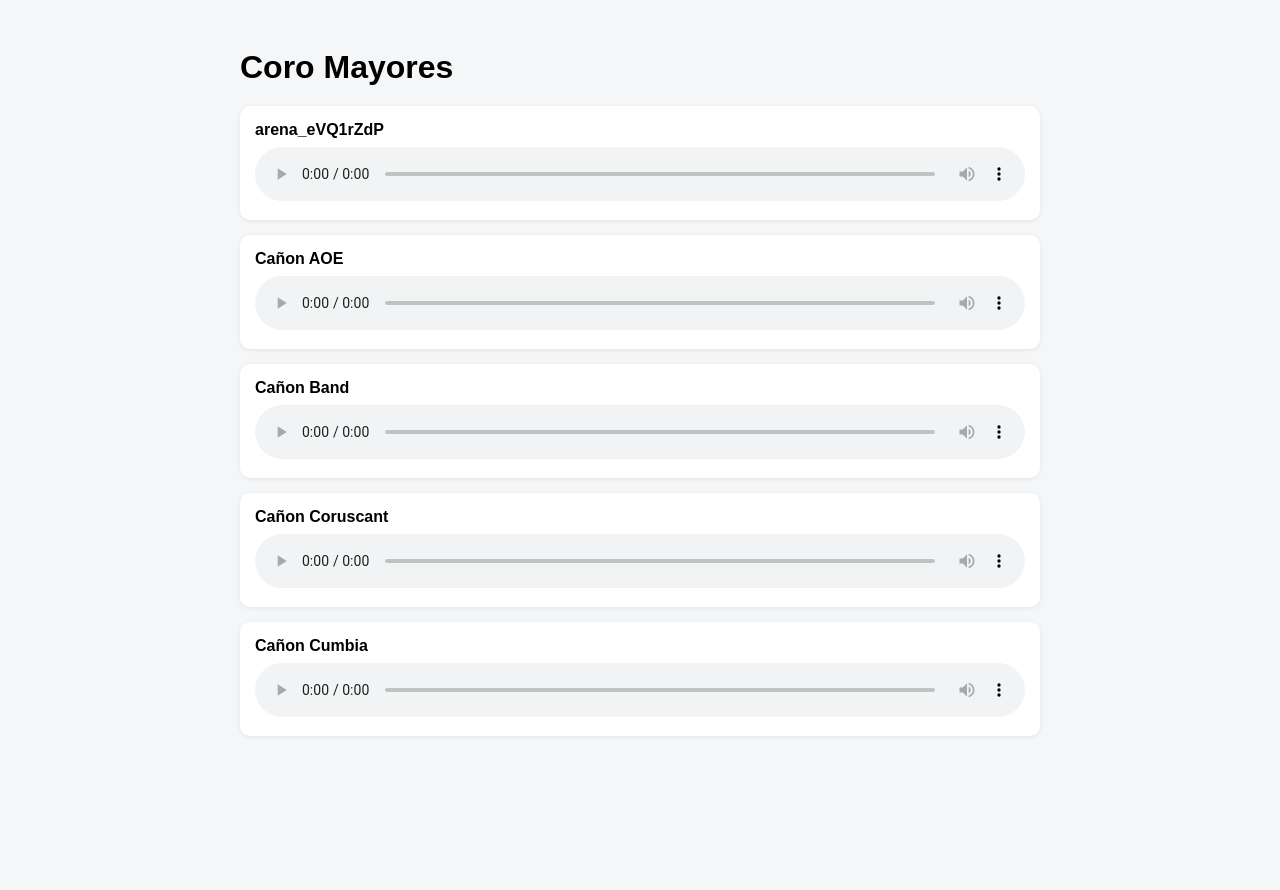
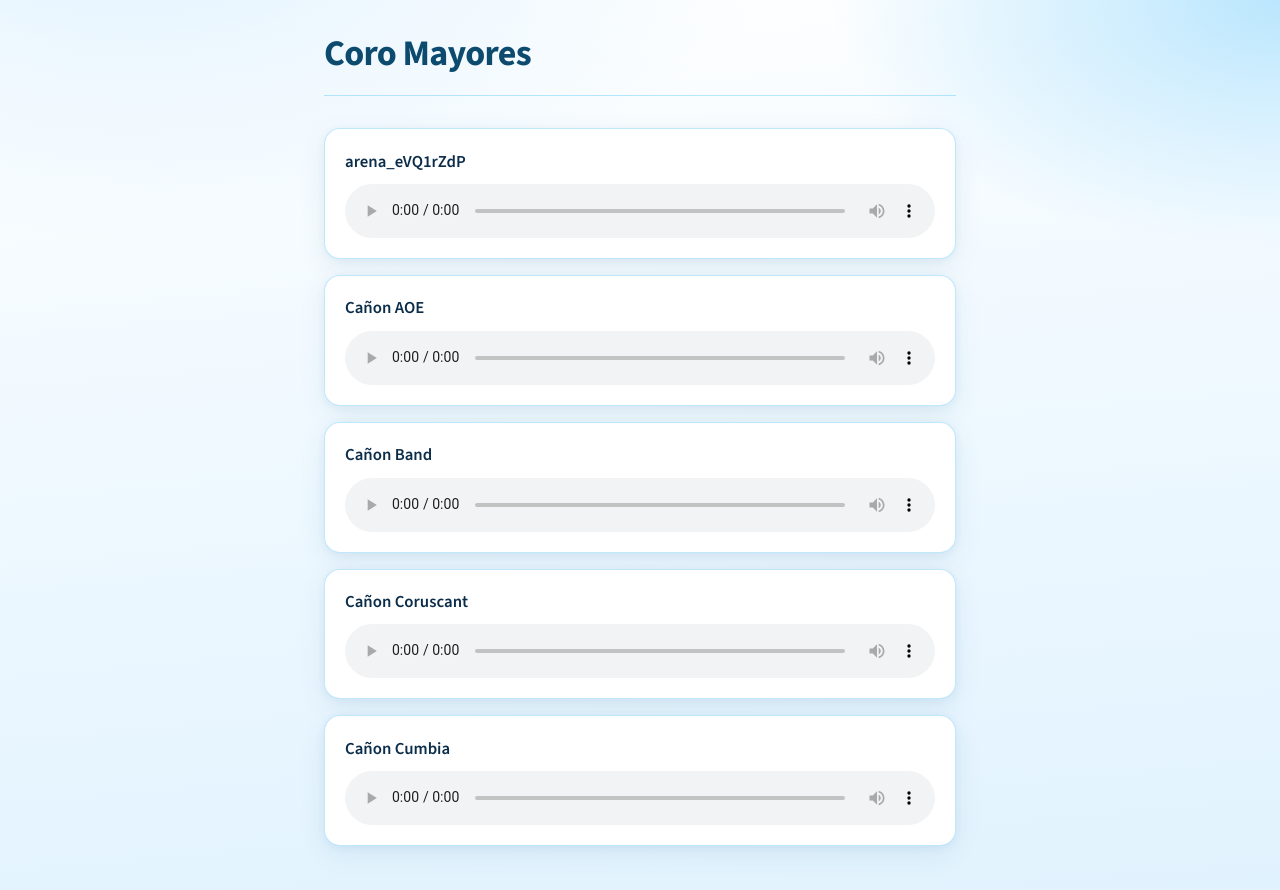
Before and after one commit to kalel3-hash/Web-Coro-Mayores, a website: page index.html in a window 1280 px wide. Before the commit the page ends 800 px from the top, so only its background shows below. Drawn offline with nearby package versions, Linux system fonts and the light colour scheme; no server answers.

Commit message:
Tema visual: paleta blanco-celeste-azul y fuente Source Sans 3.

```diff
--- a/index.html
+++ b/index.html
@@ -2,36 +2,121 @@
 <html lang="es">
 <head>
   <meta charset="UTF-8">
+  <meta name="viewport" content="width=device-width, initial-scale=1">
   <title>Coro Mayores</title>
+  <link rel="preconnect" href="https://fonts.googleapis.com">
+  <link rel="preconnect" href="https://fonts.gstatic.com" crossorigin>
+  <link href="https://fonts.googleapis.com/css2?family=Source+Sans+3:wght@400;600;700&display=swap" rel="stylesheet">
   <style>
-    body { font-family: Arial; background:#f4f6f8; padding:20px; }
-    .container { max-width:800px; margin:auto; }
-    h1 { margin-bottom: 20px; }
+    :root {
+      --color-white: #ffffff;
+      --color-celeste-50: #f0f9ff;
+      --color-celeste-100: #e0f2fe;
+      --color-celeste-200: #bae6fd;
+      --color-blue-400: #38bdf8;
+      --color-blue-600: #0284c7;
+      --color-blue-800: #075985;
+      --color-blue-950: #0c2d4a;
+      --text-body: #164e63;
+      --text-heading: #0c4a6e;
+      --shadow-card: 0 8px 28px rgba(7, 89, 133, 0.08), 0 2px 8px rgba(7, 89, 133, 0.06);
+      --radius-lg: 16px;
+      --radius-md: 12px;
+    }
+
+    * {
+      box-sizing: border-box;
+    }
+
+    body {
+      margin: 0;
+      min-height: 100vh;
+      font-family: "Source Sans 3", system-ui, -apple-system, "Segoe UI", sans-serif;
+      font-size: 1.0625rem;
+      line-height: 1.55;
+      color: var(--text-body);
+      background:
+        radial-gradient(1200px 600px at 10% -10%, var(--color-celeste-100) 0%, transparent 55%),
+        radial-gradient(900px 500px at 100% 0%, var(--color-celeste-200) 0%, transparent 50%),
+        linear-gradient(175deg, var(--color-white) 0%, var(--color-celeste-50) 42%, var(--color-celeste-100) 100%);
+      -webkit-font-smoothing: antialiased;
+    }
+
+    .container {
+      max-width: 42rem;
+      margin: 0 auto;
+      padding: 2rem 1.25rem 3rem;
+    }
+
+    .page-header {
+      margin-bottom: 2rem;
+      padding-bottom: 1.25rem;
+      border-bottom: 1px solid rgba(56, 189, 248, 0.35);
+    }
+
+    h1 {
+      margin: 0;
+      font-size: clamp(1.75rem, 4vw, 2.25rem);
+      font-weight: 700;
+      letter-spacing: -0.02em;
+      color: var(--text-heading);
+      line-height: 1.2;
+    }
+
     .audio-card {
-      background:white;
-      padding:15px;
-      margin-bottom:15px;
-      border-radius:10px;
-      box-shadow: 0 1px 4px rgba(0,0,0,0.08);
+      background: var(--color-white);
+      padding: 1.15rem 1.25rem 1.25rem;
+      margin-bottom: 1rem;
+      border-radius: var(--radius-lg);
+      border: 1px solid rgba(186, 230, 253, 0.9);
+      box-shadow: var(--shadow-card);
     }
+
     .audio-title {
-      margin: 0 0 8px 0;
-      font-weight: bold;
+      margin: 0 0 0.65rem 0;
+      font-weight: 600;
+      font-size: 1.05rem;
+      color: var(--color-blue-950);
     }
-    audio { width:100%; }
+
+    audio {
+      width: 100%;
+      border-radius: var(--radius-md);
+      vertical-align: middle;
+    }
+
     .hint {
-      background:#fff3cd;
-      border:1px solid #ffeeba;
-      padding:12px 15px;
-      border-radius:10px;
-      margin-bottom:20px;
+      background: linear-gradient(135deg, var(--color-celeste-50) 0%, var(--color-celeste-100) 100%);
+      border: 1px solid var(--color-celeste-200);
+      color: var(--color-blue-800);
+      padding: 1rem 1.15rem;
+      border-radius: var(--radius-md);
+      margin-bottom: 1rem;
+      font-size: 1rem;
+    }
+
+    .hint code {
+      font-family: ui-monospace, "Cascadia Mono", "Segoe UI Mono", monospace;
+      font-size: 0.9em;
+      background: rgba(255, 255, 255, 0.75);
+      padding: 0.12em 0.45em;
+      border-radius: 6px;
+      border: 1px solid var(--color-celeste-200);
+      color: var(--color-blue-950);
+    }
+
+    .hint strong {
+      color: var(--text-heading);
+      font-weight: 600;
     }
   </style>
 </head>
 <body>
 
 <div class="container">
-  <h1>Coro Mayores</h1>
+  <header class="page-header">
+    <h1>Coro Mayores</h1>
+  </header>
   <div id="audio-list"></div>
 </div>
 
```
